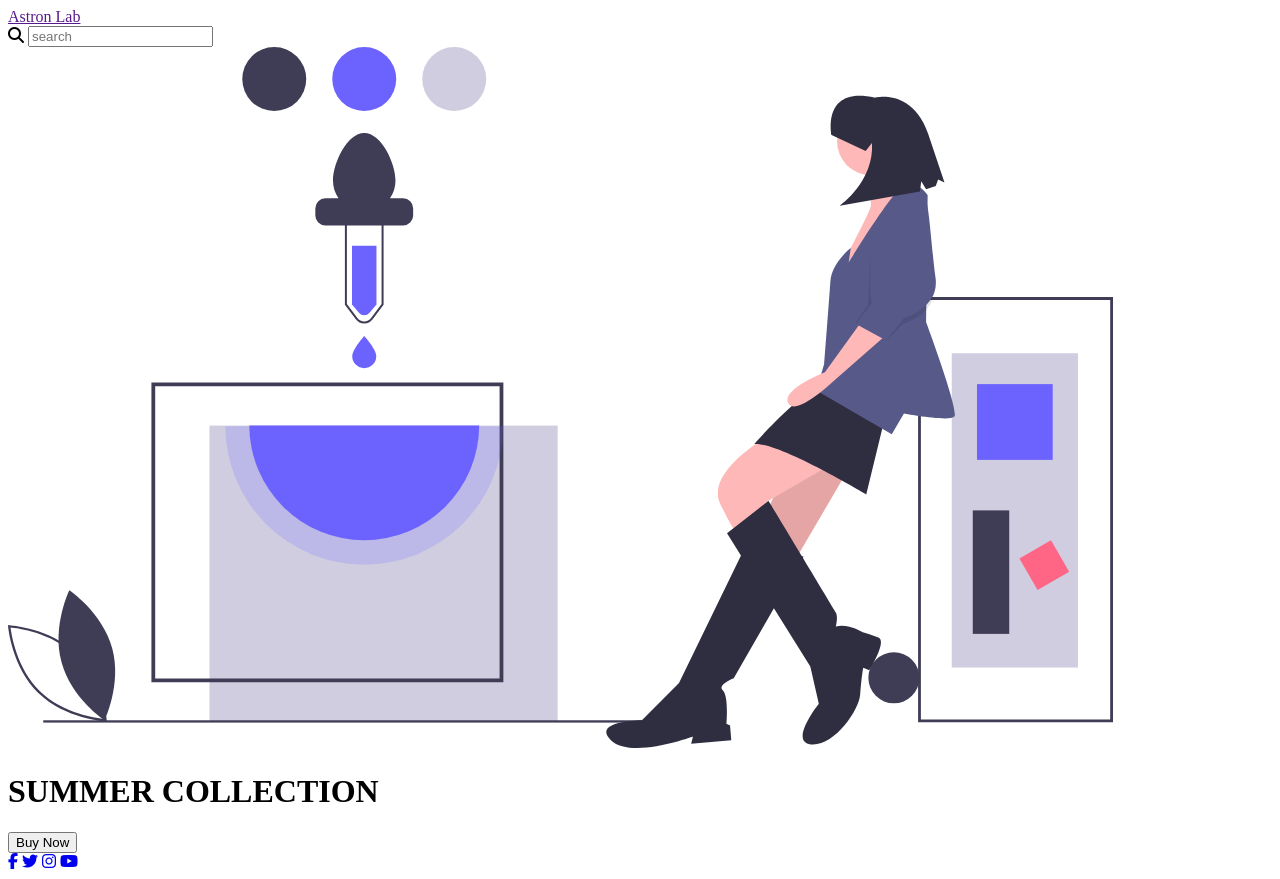
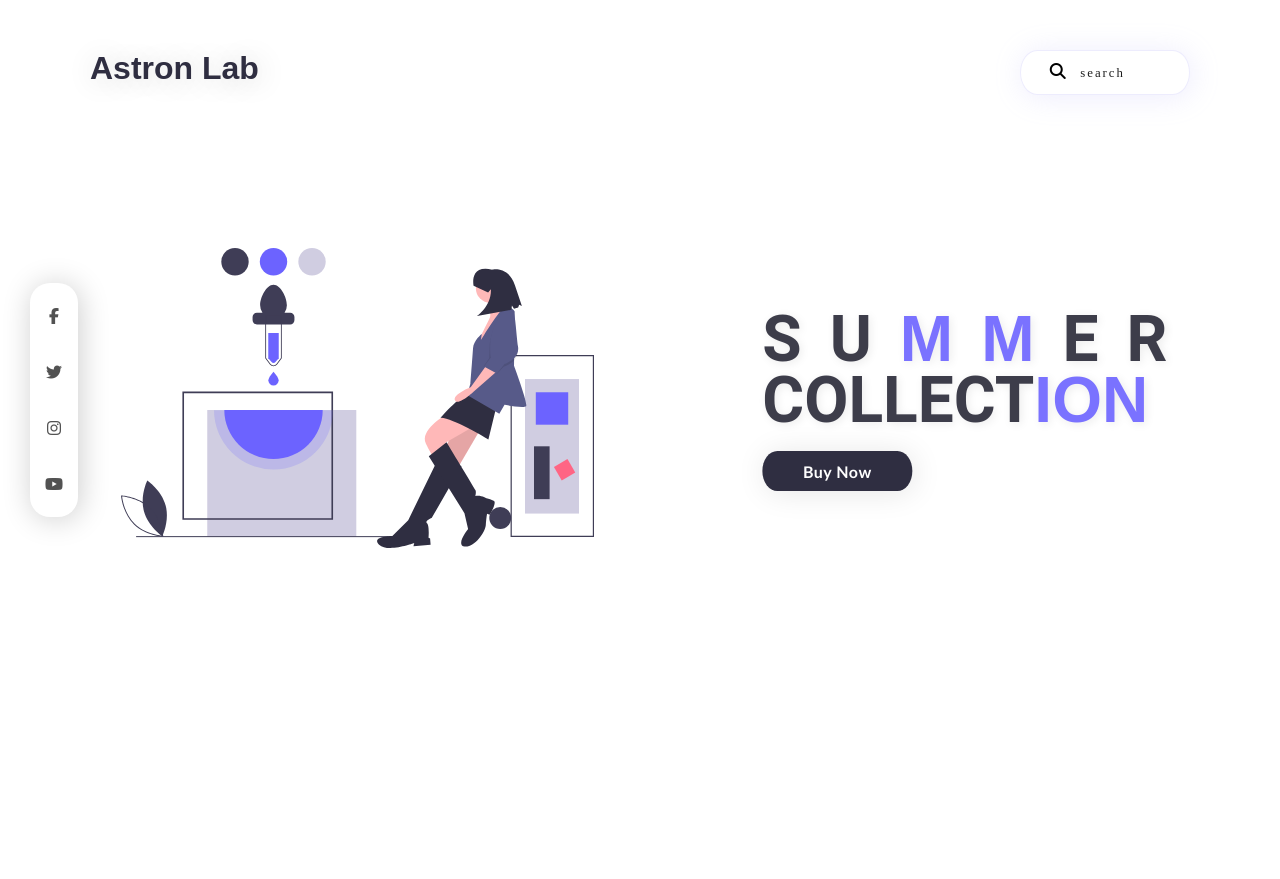
Before and after one commit to nabilAhmedN/HudaiEcommerceWebsite, a plain HTML site: page index.html in a window 1280 px wide. After the commit the page ends 800 px from the top, so only its background shows below. Drawn offline with Linux system fonts and the light colour scheme.

Commit message:
part 2 source code push

```diff
--- a/index.html
+++ b/index.html
@@ -26,7 +26,8 @@
         </div>
 
         <div class="section1Button">
-            <h1>SU<span class="color">MM</span>ER COLLECT<span>ION</span></h1>
+            <h1>SU<span class="color">MM</span>ER</h1>
+            <h2>COLLECT<span class="color">ION</span></h2>
             <button class="btn" class="color">Buy Now</button>
         </div>
 
--- a/style.css
+++ b/style.css
@@ -0,0 +1,171 @@
+*{
+    margin: 0px;
+    padding: 0px;
+    font-family: sans-serif;
+}
+
+a{
+    text-decoration: none;
+}
+
+.container {
+    width: 100%;
+    height: 100vh;
+}
+
+.logo {
+    position: absolute;
+    left: 90px;
+    top: 50px;
+}
+
+.logo a {
+    text-shadow: 2px 2px 30px rgba(0, 0, 0, 0.2);
+    font-weight: bold;
+    color: #2f2e41;
+    font-size: 2rem;
+    letter-spacing: 1;
+}
+
+.searchArea {
+    position: fixed;
+    right: 90px;
+    top: 50px;
+    width: 170px;
+    height: 45px;
+    background-color: #FFFFFF;
+    display: flex;
+    justify-content: center;
+    align-items: center;
+    border-radius: 10% 10% 10% 10% / 50% 50% 50% 50%;
+    box-shadow: 2px 2px 30px rgba(167, 158, 245, 0.2);
+    box-sizing: border-box;
+    z-index: 1;
+    border: 1px solid rgba(167, 158, 245, 0.2);
+}
+
+.searchBox input {
+    width: 90px;
+    height: 20px;
+    border: none;
+    outline: none;
+    background-color: transparent;
+    color: #1f1f1f;
+    font-family: 1rem;
+    padding: 0px 10px;
+
+}
+
+.searchBox input::placeholder {
+    color: #1d1d1d;
+    font-weight: 400;
+    letter-spacing: 2px;
+    font-size: 0.8rem;
+    font-family: poppins;
+}
+
+.section1 {
+    position: absolute;
+    left: 15%;
+    top: 50%;
+    transform: translate(-15%, -50%);
+}
+
+.section1 img {
+    height: 300px;
+}
+
+.section1Button {
+    position: absolute;
+    top : 50%;
+    left: 90%;
+    transform: translate(-90%, -50%);
+}
+
+.section1Button h1, h2{
+    font-family: Roboto;
+    font-weight: bold;
+    line-height: 60px;
+    font-size: 4rem;
+    text-shadow: 2px 2px 10px rgba(0, 0, 0, 0.08);
+    letter-spacing: 0px;
+    color: #3D3D4A;
+    text-transform: uppercase;
+}
+
+span {
+    color: #7A72FF;
+}
+
+.section1Button h1 {
+    letter-spacing: 28px;
+}
+
+.btn {
+    width: 150px;
+    height: 40px;
+    background-color: #2f2e41;
+    box-shadow: 2px 2px 30px rgba(0, 0, 0, 0.1);
+    display: flex;
+    justify-content: center;
+    align-items: center;
+    border-radius: 10% 10% 10% 10% / 50% 50% 50% 50%;
+    margin-top: 20px;
+    color: #fff;
+    font-family: calibri;
+    font-weight: 600;
+    letter-spacing: 0.5px;
+    font-size: 1rem;
+    outline: none;
+    cursor: pointer;
+    border: transparent !important;
+}
+
+.btn:hover{
+    color: #FFFFFF;
+    background-color: #6e64ff;
+    transition: all ease 0.5s;
+}
+
+.iconArea {
+    position: fixed;
+    left: 30px;
+    top: 50%;
+    transform: translateY(-50%);
+    border-radius: 20px;
+    background-color: #FFFFFF;
+    box-shadow: 2px 2px 30px rgba(0, 0, 0, 0.2);
+    padding: 5px 0px;
+    z-index: 1;
+}
+
+.iconArea a{
+    display: flex;
+    flex-direction: column;
+    justify-content: center;
+    align-items: center;
+    padding: 20px 15px;
+}
+
+.iconArea a i{
+    color: rgba(39, 39, 39, 0.80);
+}
+
+.iconArea a i{
+	color:rgba(39,39,39,0.80);
+}
+
+
+.iconArea a:hover .fa-facebook-f{
+	color: #3b5998;
+}
+.iconArea a:hover .fa-twitter{
+	color: #00acee ;
+}
+.iconArea a:hover .fa-instagram{
+	color:  #3f729b ;
+}
+.iconArea a:hover .fa-youtube{
+
+	color: 	#FF0000;
+}
```
